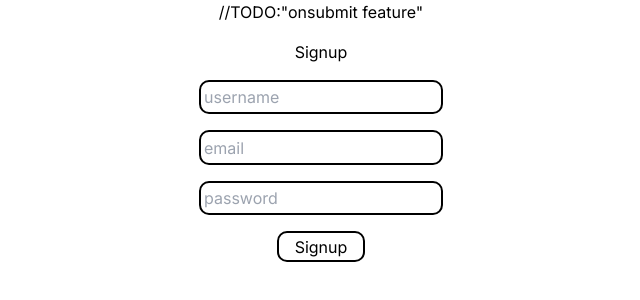
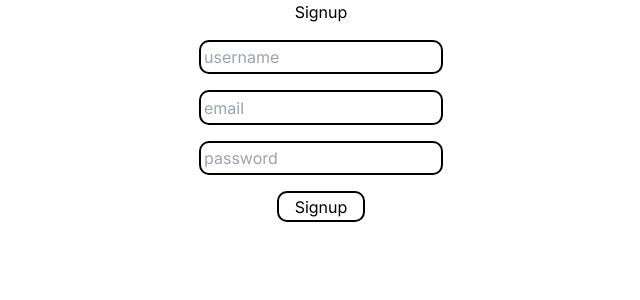
Before and after one commit to MAHARSHI025/fullnext, a Next.js app: page /signup in a window 1280 px wide. Shown: the top 300 px of the page, without its empty margins (319-959 px from the left). Built offline with nearby package versions, Linux system fonts and the light colour scheme.

Commit message:
error solve

```diff
--- a/src/app/signup/page.js
+++ b/src/app/signup/page.js
@@ -45,7 +45,7 @@ function Signup() {
       <Toaster />
       <div>
         <div className="formal" >
-          <form className="formal" >  //TODO:"onsubmit feature"
+          <form className="formal" >
             <h1>Signup</h1>
             <input type="text"
               value={user.username}
--- a/src/app/verifyemail/page.js
+++ b/src/app/verifyemail/page.js
@@ -6,14 +6,14 @@ import toast, { Toaster } from 'react-hot-toast';
 function Verifyemail() {
 
     const [token, settoken] = useState("")
-    // const [verified, setverified] = useState(false)
 
     const verifyemail = async () => {
+
         const toastId = toast.loading('Loading...');
         try {
             const verify = await axios.post("/api/users/verifyemail", { token })
-            // setverified(true)
             toast.success("Verify successfully", { id: toastId })
+
         } catch (error) {
             console.log("error while verify email");
             toast.error(error.message)
--- a/src/helper/mailer.js
+++ b/src/helper/mailer.js
@@ -29,8 +29,8 @@ export const sendEmail = async ({ email, emailType, userId }) => {
             to: email, // recipient email address
             subject: emailType === 'VERIFY' ? "Verify your email" : "Reset your password", // Subject line
             text: "Hello world?", // plain text body
-            html: `<b>Click <a href="${process.env.DOMAIN}/verifyemail?token=${hashedToken}">here</a>
-            to verify your email token=${hashedToken}</b>`, // html body
+            html: `<h1>Click <a href="${process.env.DOMAIN}/verifyemail?token=${hashedToken}">here</a></h1>
+            to verify your email token=${hashedToken}  <b>Do not share your token </b>`, // html body
         });
 
         console.log("Email sent successfully:", mailResponse);
```
